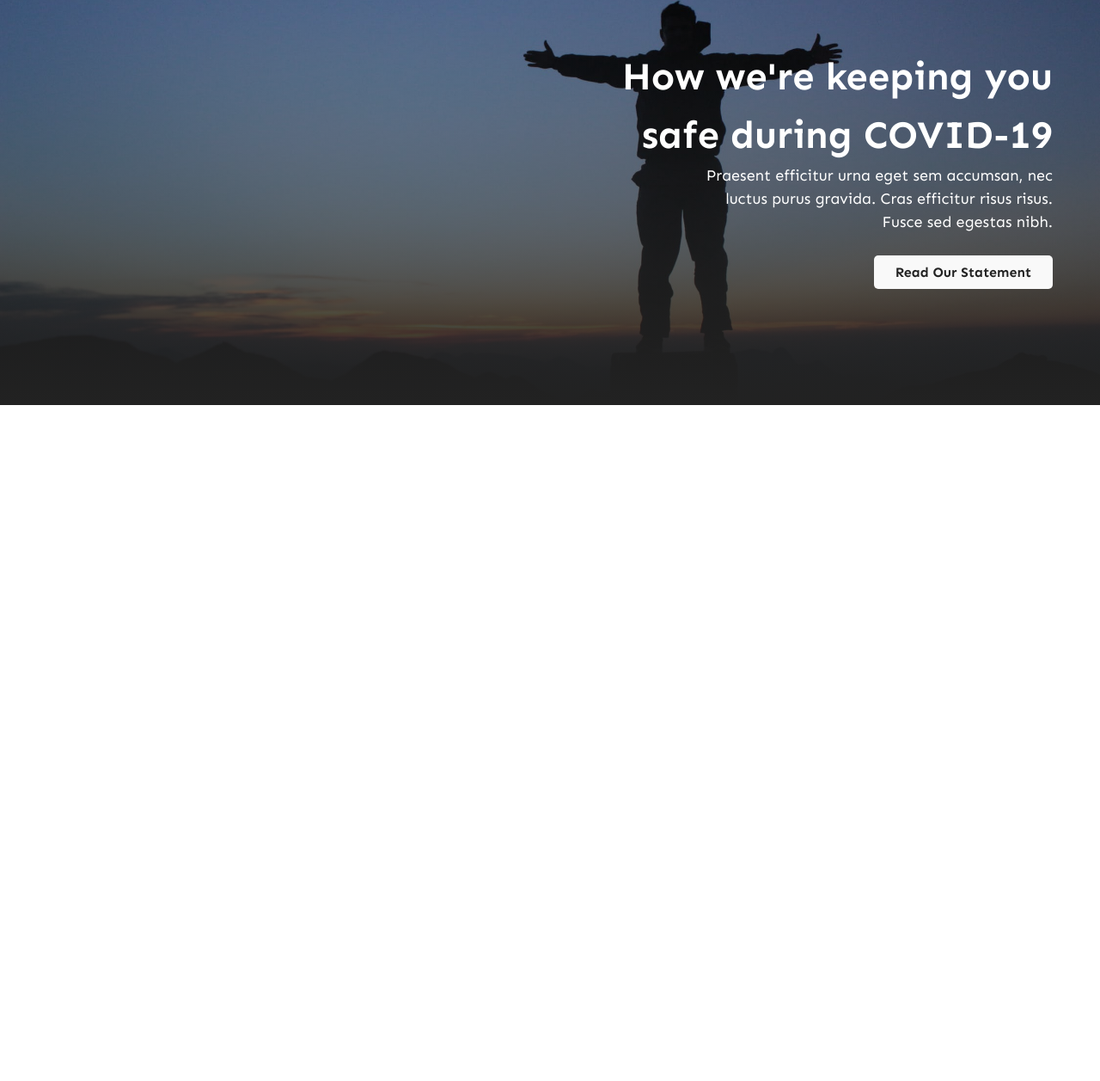
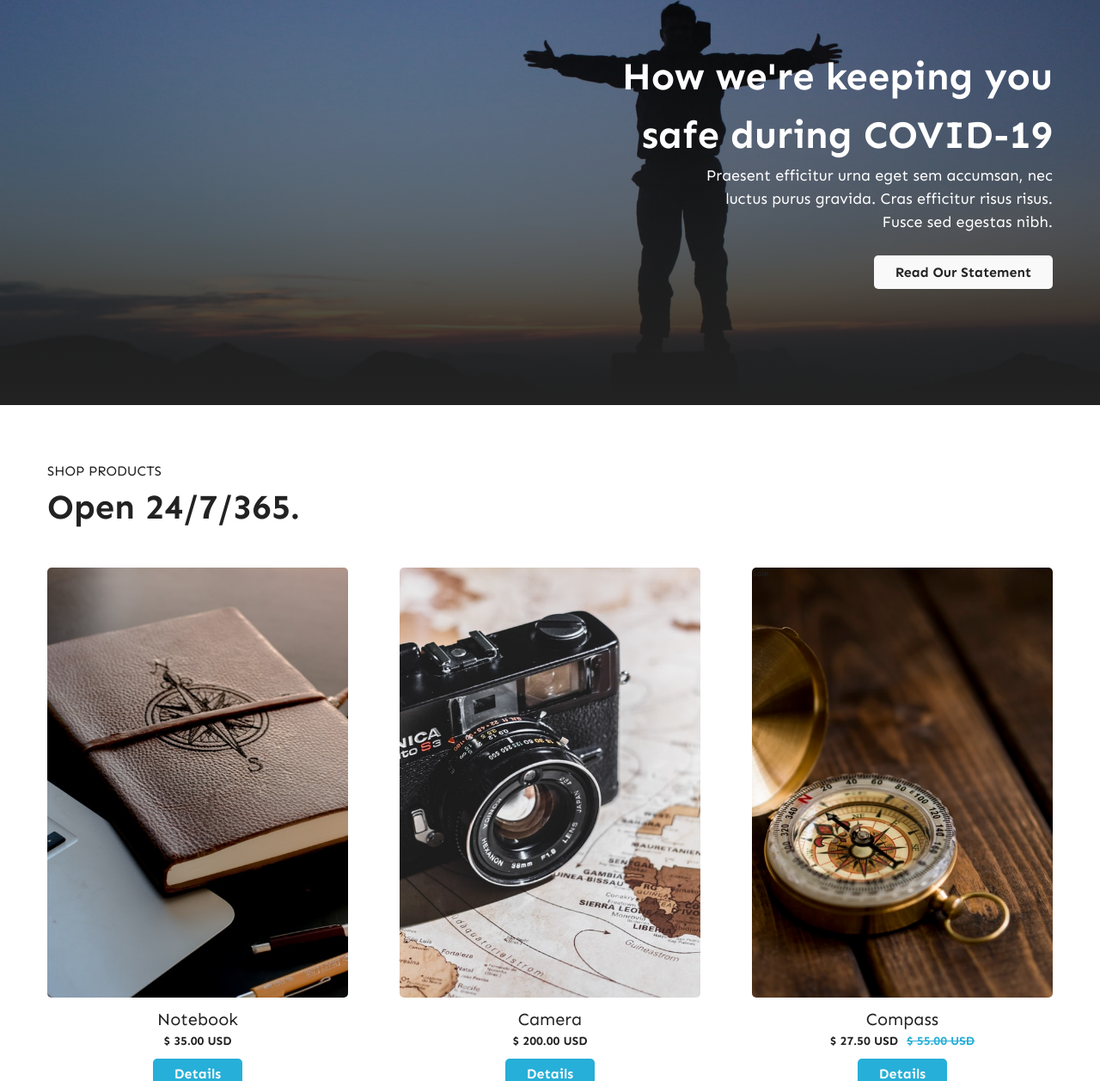
Before and after one commit to RafaelMatta/Compass, a website: page index.html in a window 1280 px wide. Shown: the part 1543-2800 px from the top of the page at 86% size. Before the commit the page ends 2014 px from the top, so only its background shows below. Drawn offline with Linux system fonts and the light colour scheme.

Commit message:
Estruturando e estilizando a seção de produtos.

```diff
--- a/index.html
+++ b/index.html
@@ -114,7 +114,49 @@
             </div>
         </div>
     </div>
-    <div class="shop-products"></div>
+    <div class="shop">
+        <div class="container">
+            <div class="shop__header">
+                <h2 class="heading-2">Shop products</h2>
+                <h3 class="heading-3">Open 24/7/365.</h3>
+            </div>
+
+            <div class="grid shop__grid">
+                <div class="product">
+                    <div class="product__picture product__picture--1"></div>
+                    <div class="product__details">
+                        <div class="product__name">Notebook</div>
+                        <div class="product__price">$&nbsp;35.00&nbsp;USD</div>
+                    </div>
+                    <button class="btn btn--squared btn--blue">Details</button>
+                </div>
+                <div class="product">
+                    <div class="product__picture product__picture--2"></div>
+                    <div class="product__details">
+                        <div class="product__name">Camera</div>
+                        <div class="product__price">$&nbsp;200.00&nbsp;USD</div>
+                    </div>
+                    <button class="btn btn--squared btn--blue">Details</button>
+                </div>
+                <div class="product">
+                    <div class="product__picture product__picture--3">
+                        <div class="product__marker">Sale</div>
+                    </div>
+                    <div class="product__details">
+                        <div class="product__name">Compass</div>
+                        <div class="product__offer">
+                            <div class="product__price">$&nbsp;27.50&nbsp;USD</div>
+                            <div class="product__price product__discount">$&nbsp;55.00&nbsp;USD</div>
+                        </div>
+                    </div>
+                    <button class="btn btn--squared btn--blue">Details</button>
+                </div>
+            </div>
+            <div class="shop__more">
+                <button class="btn btn--squared btn--dark">View all products</button>
+            </div>
+        </div>
+    </div>
     <div class="shop-local"></div>
     <footer class="footer"></footer>
 </body>
--- a/sass/module/_module-dir.scss
+++ b/sass/module/_module-dir.scss
@@ -15,3 +15,7 @@
 @import "card/card.scss";
 
 @import "statement/statement.scss";
+
+@import "shop/shop.scss";
+
+@import "product/product.scss";
--- a/sass/module/btn/btn.scss
+++ b/sass/module/btn/btn.scss
@@ -33,6 +33,26 @@
 
     &--dark{
         background-color: $color-dark-grey-1;
+        padding: .7rem 2.5rem;
+        font-weight: 700;
+        transition: all .4s ease;
+        text-transform: capitalize;
+
+        &:hover{
+            background-color: $color-primary;
+        }
+    }
+
+    &--blue{
+        background-color: $color-primary;
+        padding: .8rem 2.5rem;
+        font-weight: 700;
+        transition: all .2s ease;
+        text-transform: capitalize;
+
+        &:hover{
+            background-color: $color-dark-grey-1;
+        }
     }
 
     &--white{
--- /dev/null
+++ b/sass/module/product/product.scss
@@ -0,0 +1,53 @@
+.product{
+    grid-column: span 2;
+    display: flex;
+    flex-direction: column;
+    align-items: center;
+    gap: 1rem;
+    &__picture{
+        min-height: 50rem;
+        width: 100%;
+        border-radius: 5px;
+        background-size: cover;
+        background-position: center;
+        cursor: pointer;
+
+        &--1{
+            background-image: url("../../../assets/item/1_item.jpg");
+        }
+
+        &--2{
+            background-image: url("../../../assets/item/2_item.jpg");
+        }
+
+        &--3{
+            background-image: url("../../../assets/item/3_item.jpg");
+        }
+    }
+
+    &__name{
+        font-size: 2rem;
+        text-transform: capitalize;
+    }
+
+    &__price{
+        font-size: 1.4rem;
+        font-weight: 700;
+    }
+
+    &__details{
+        display: flex;
+        flex-direction: column;
+        align-items: center;
+    }
+
+    &__offer{
+        display: flex;
+        gap: 1rem;
+    }
+
+    &__discount{
+        color: $color-primary;
+        text-decoration: line-through;
+    }
+}
--- /dev/null
+++ b/sass/module/shop/shop.scss
@@ -0,0 +1,15 @@
+.shop{
+    padding: 6.5rem 0;
+    color: $color-dark-grey-1;
+
+    &__header,
+    &__grid{
+        margin-bottom: 4rem;
+    }
+
+    &__more{
+        width: 100%;
+        display: flex;
+        justify-content: center;
+    }
+}
```
Also changed, not shown: css/style.css.
